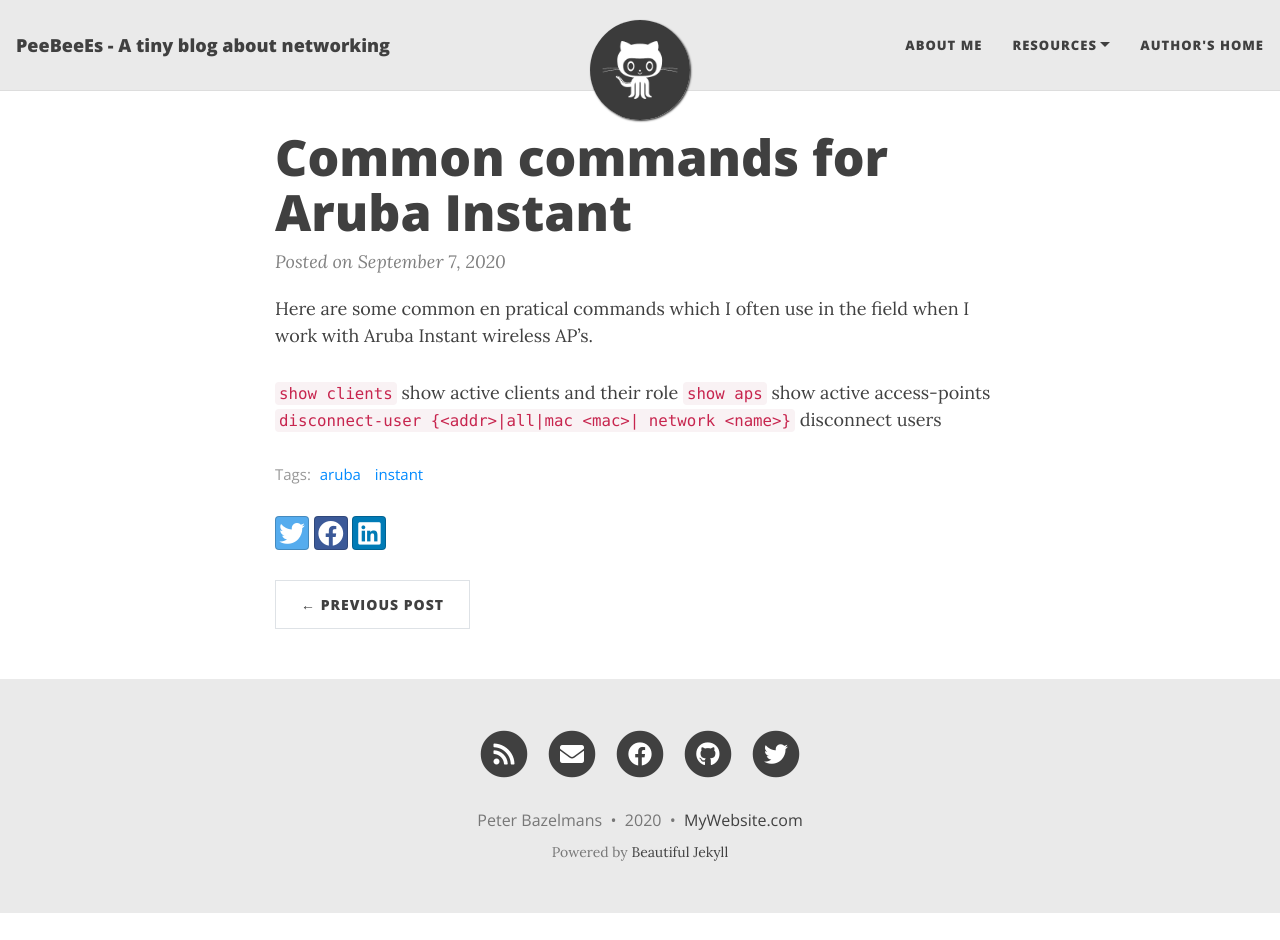
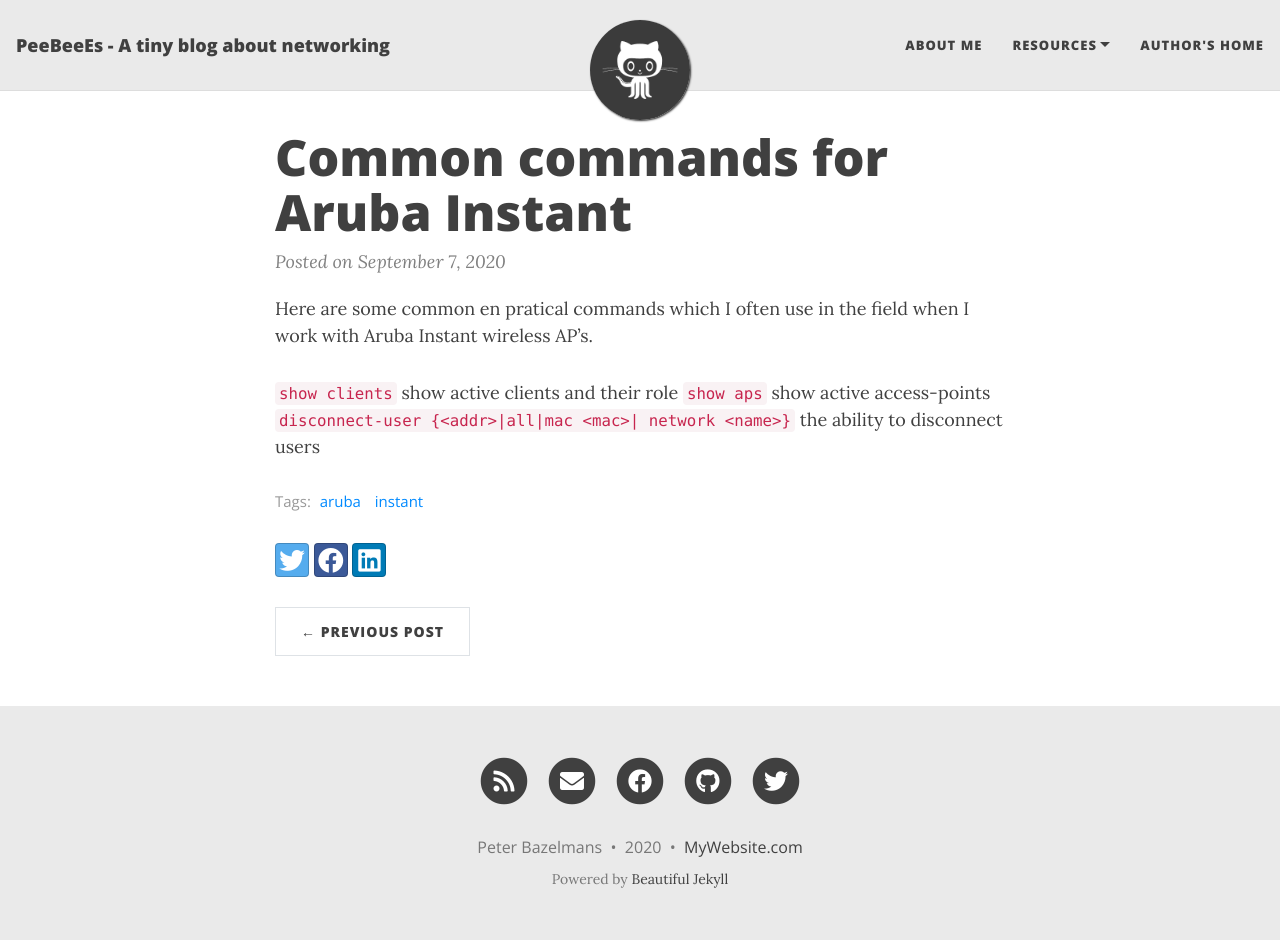
Before and after one commit to pbazelmans/pbazelmans.github.io, a Jekyll site: the page built from _posts/2020-09-07-aruba-instant.md, in a window 1280 px wide and 940 px high. Built offline with Jekyll 4.4.1, drawn with Linux system fonts in a browser that asks for light colours; nearby versions of some CDN libraries.

Commit message:
Update 2020-09-07-aruba-instant.md

```diff
--- a/_posts/2020-09-07-aruba-instant.md
+++ b/_posts/2020-09-07-aruba-instant.md
@@ -7,4 +7,4 @@
 
 `show clients` show active clients and their role
 `show aps` show active access-points
-`disconnect-user {<addr>|all|mac <mac>| network <name>}` disconnect users
+`disconnect-user {<addr>|all|mac <mac>| network <name>}` the ability to disconnect users
```
